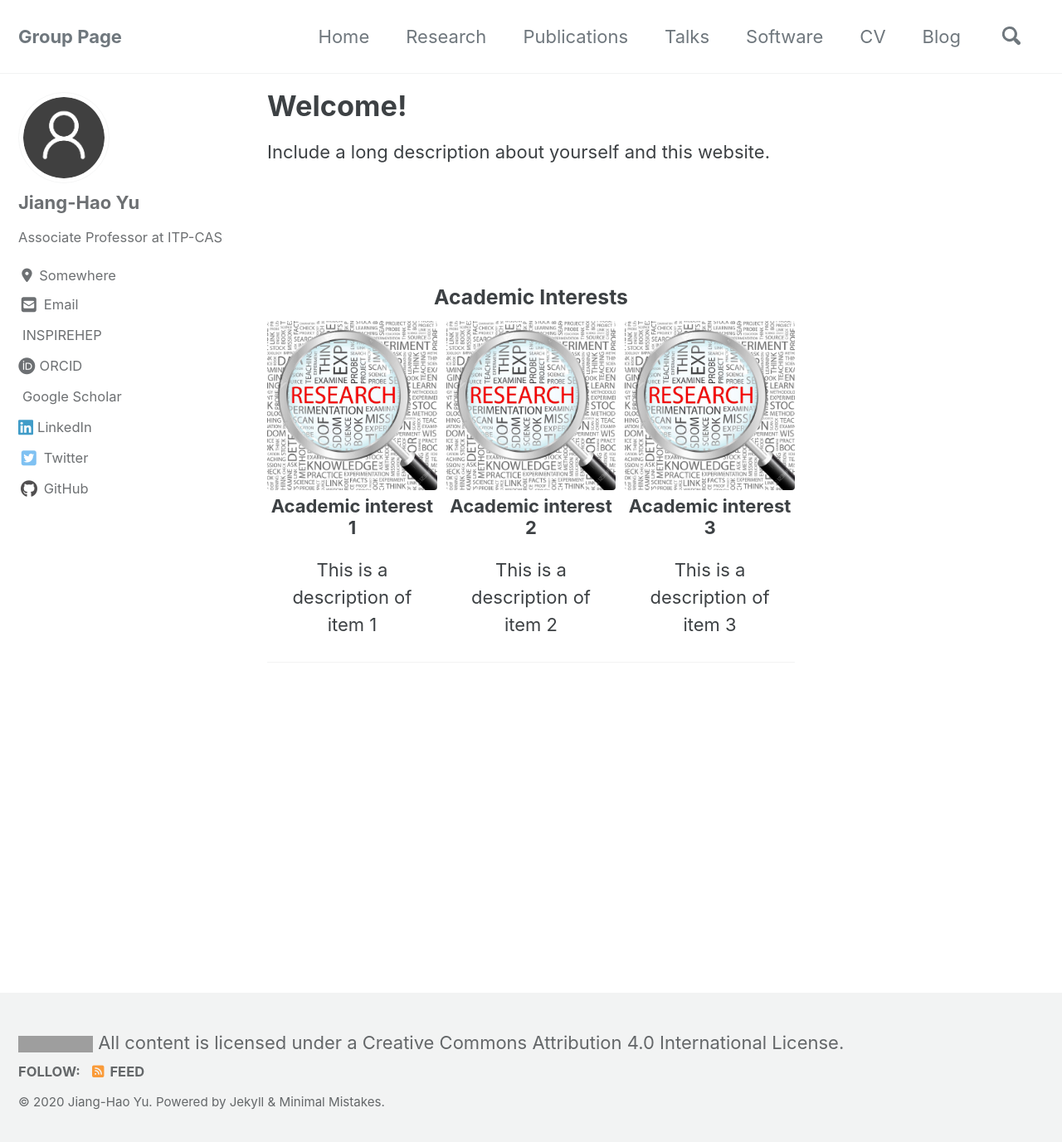
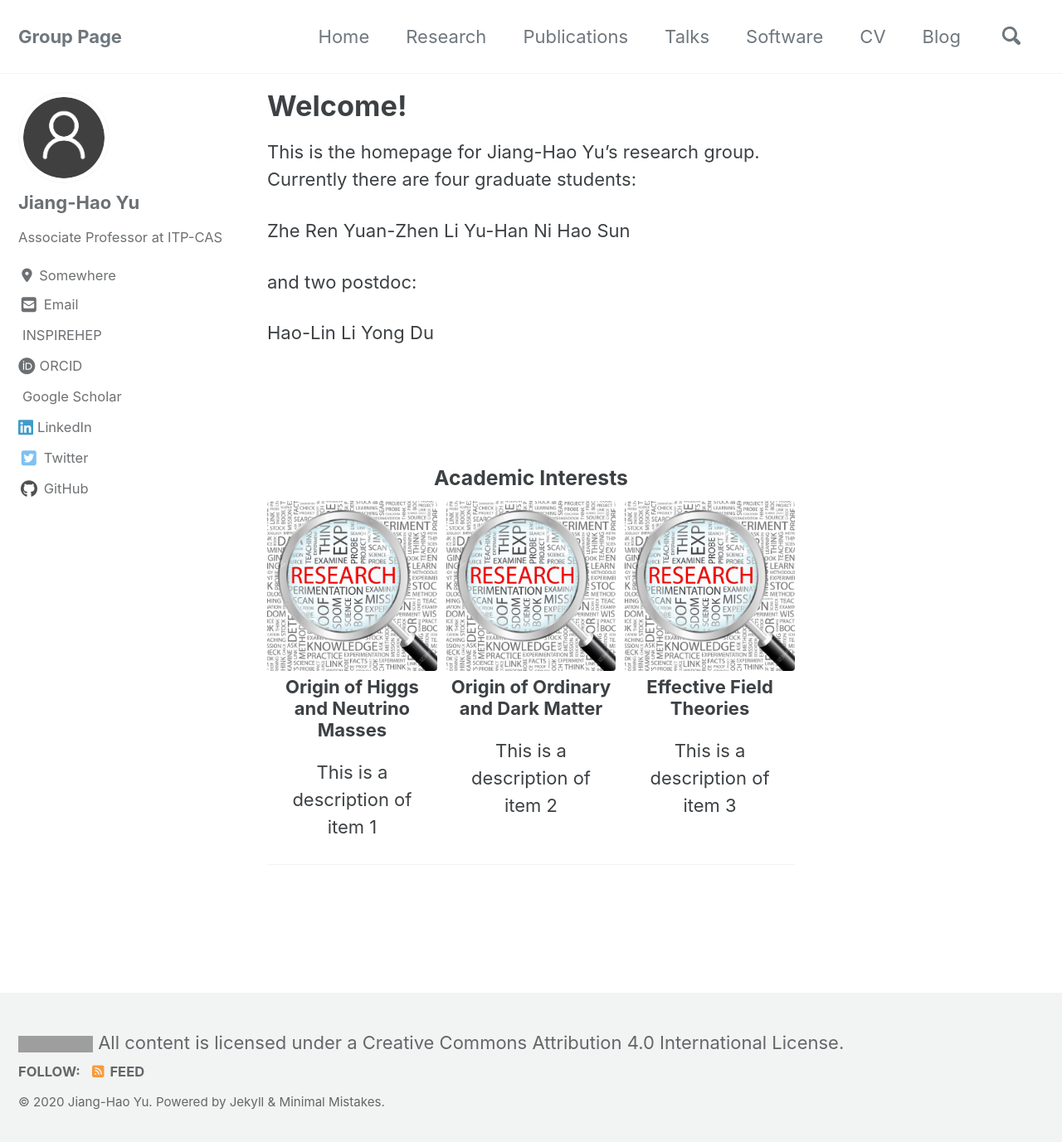
Before and after one commit to jhyu-itp/jhyu-itp.github.io, a Jekyll site: the page built from _pages/index.md, in a window 1280 px wide and 1385 px high. Shown: the top 1377 px of the window at 83% size. Built offline with Jekyll 4.4.1, drawn with Linux system fonts in a browser that asks for light colours; cached includes are drawn as plain includes; nearby versions of some CDN libraries; a style sheet for code colours, icons or effects is not loaded; grey boxes are pictures that could not be loaded.

Commit message:
Update index.md

```diff
--- a/_pages/index.md
+++ b/_pages/index.md
@@ -9,23 +9,33 @@ feature_row_title: Academic Interests
 feature_row:
   - image_path: /images/p1.jpg
     alt: "Academic interest 1"
-    title: "Academic interest 1"
+    title: "Origin of Higgs and Neutrino Masses"
     excerpt:
         "This is a description of item 1"
   - image_path: /images/p1.jpg
     alt: "Academic interest 2"
-    title: "Academic interest 2"
+    title: "Origin of Ordinary and Dark Matter"
     excerpt:
         "This is a description of item 2"
   - image_path: /images/p1.jpg
     alt: "Academic interest 3"
-    title: "Academic interest 3"
+    title: "Effective Field Theories"
     excerpt:
         "This is a description of item 3"
 # Delete the previous lines if you prefer not to have a feature row
 ---
 
-Include a long description about yourself and this website.
+This is the homepage for Jiang-Hao Yu's research group. Currently there are four graduate students:
+
+Zhe Ren
+Yuan-Zhen Li
+Yu-Han Ni
+Hao Sun
+
+and two postdoc:
+
+Hao-Lin Li
+Yong Du
 
 
 
```
